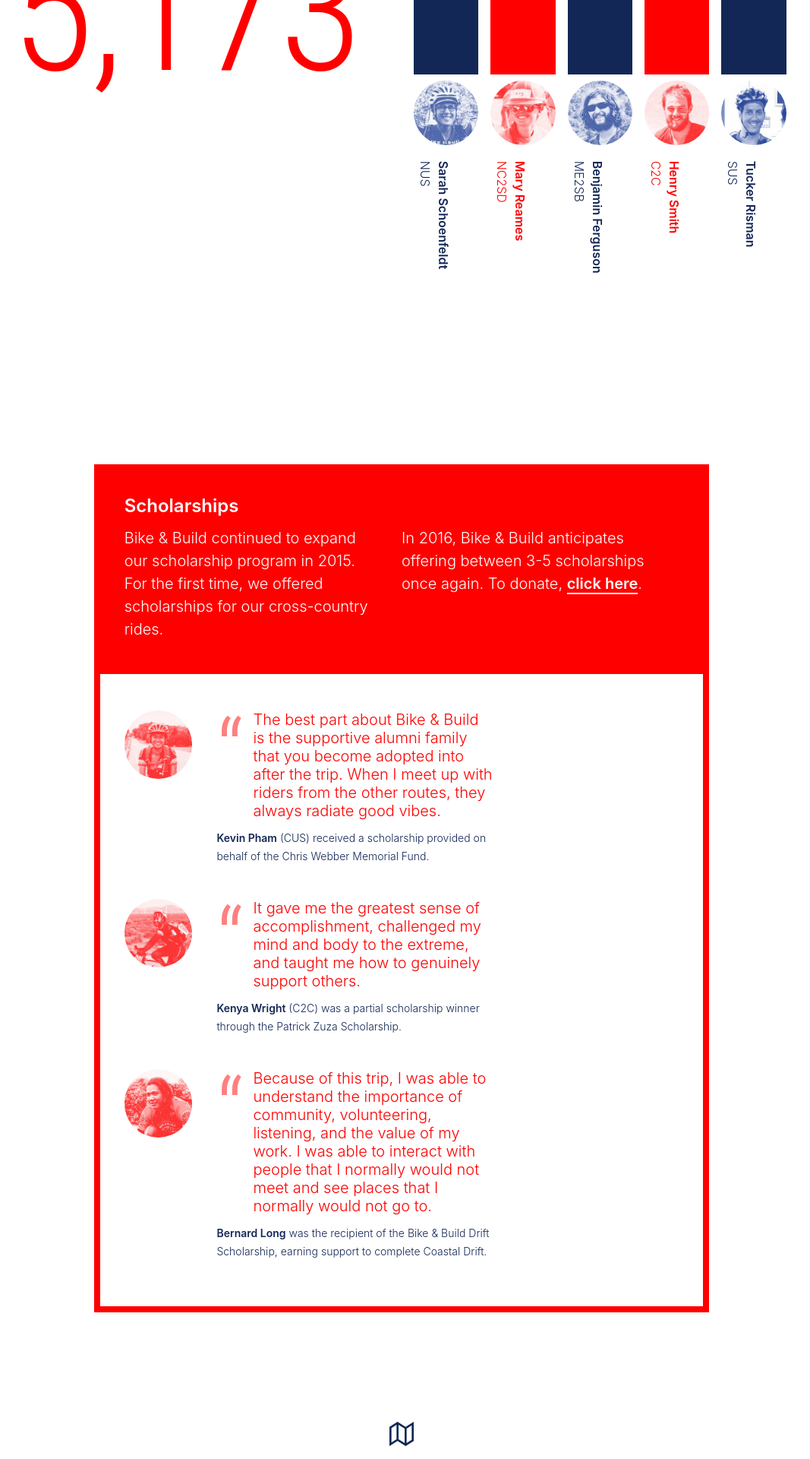
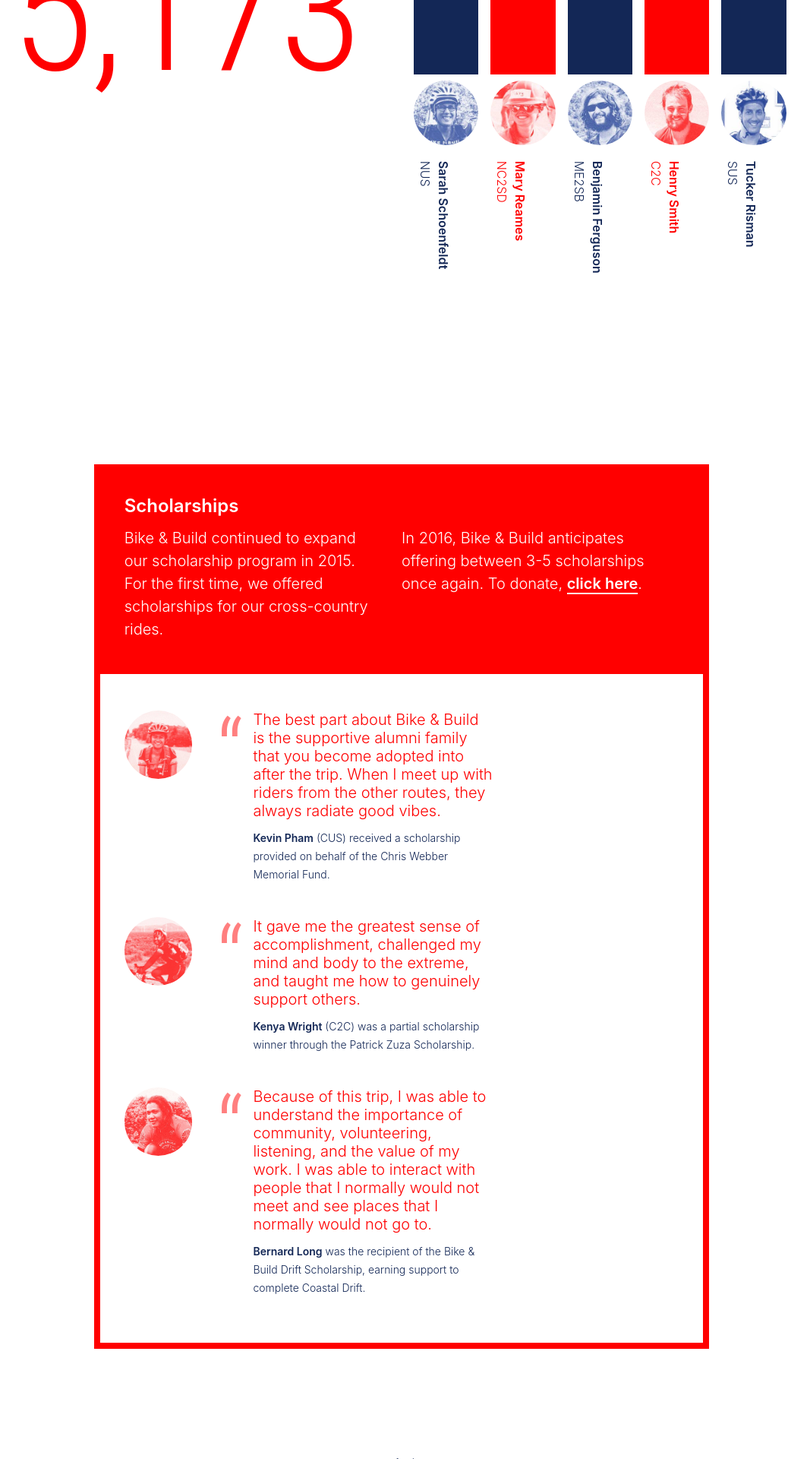
Before and after one commit to morf-studio/babar-2015, a Jekyll site: the page built from index.html, in a window 1280 px wide. Shown: the part 4480-6400 px from the top of the page at 76% size, without its empty margins (111-1178 px from the left). Built offline with Jekyll 4.4.1, drawn with Linux system fonts in a browser that asks for light colours.

Commit message:
padding left 3 on scholarship quotes

```diff
--- a/index.html
+++ b/index.html
@@ -179,7 +179,7 @@
                   </div>
                   <div class="col col-12 s-col-9 ">
                     <blockquote class="">The best part about Bike & Build is the supportive alumni family that you become adopted into after the trip. When I meet up with riders from the other routes, they always radiate good vibes.</blockquote>
-                    <p class="navy"> <small> <strong>Kevin Pham</strong> (CUS) received a scholarship provided on behalf of the Chris Webber Memorial Fund. </small> </p>
+                    <p class="navy mar-l-3"> <small> <strong>Kevin Pham</strong> (CUS) received a scholarship provided on behalf of the Chris Webber Memorial Fund. </small> </p>
                   </div>
                 </div>
               </div>
@@ -193,7 +193,7 @@
                   </div>
                   <div class="col col-12 s-col-9 ">
                     <blockquote class="">It gave me the greatest sense of accomplishment, challenged my mind and body to the extreme, and taught me how to genuinely support others.</blockquote>
-                    <p class="navy"> <small> <strong>Kenya Wright</strong> (C2C) was a partial scholarship winner through the Patrick Zuza Scholarship. </small> </p>
+                    <p class="navy mar-l-3"> <small> <strong>Kenya Wright</strong> (C2C) was a partial scholarship winner through the Patrick Zuza Scholarship. </small> </p>
                   </div>
                 </div>
               </div>
@@ -207,7 +207,7 @@
                   </div>
                   <div class="col col-12 s-col-9 ">
                     <blockquote class="">Because of this trip, I was able to understand the importance of community, volunteering, listening, and the value of my work. I was able to interact with people that I normally would not meet and see places that I normally would not go to.</blockquote>
-                    <p class="navy"> <small> <strong>Bernard Long</strong> was the recipient of the Bike & Build Drift Scholarship, earning support to complete Coastal Drift.</small></p>
+                    <p class="navy mar-l-3"> <small> <strong>Bernard Long</strong> was the recipient of the Bike & Build Drift Scholarship, earning support to complete Coastal Drift.</small></p>
                   </div>
                 </div>
               </div>
```
Also changed, not shown: 1 other file.
